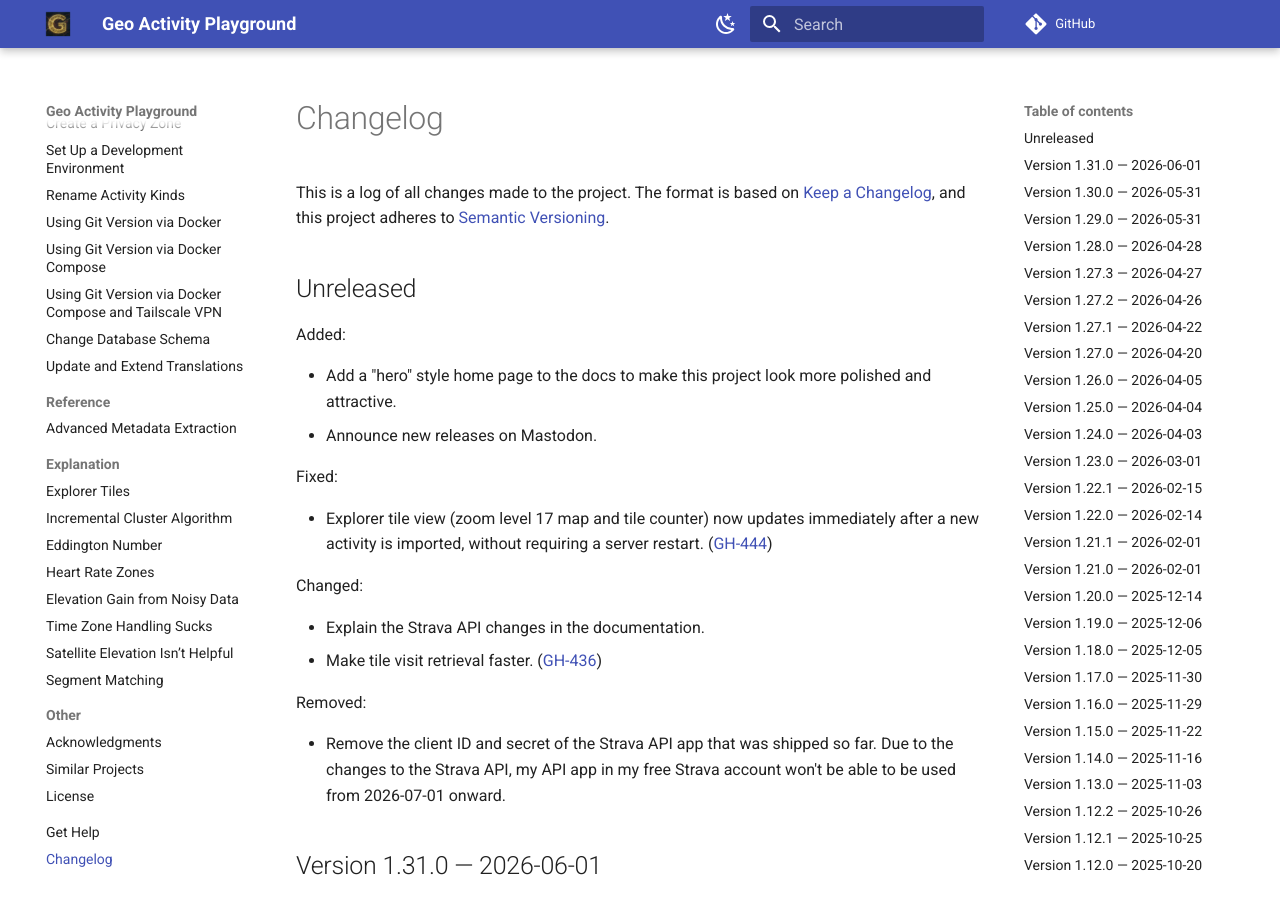
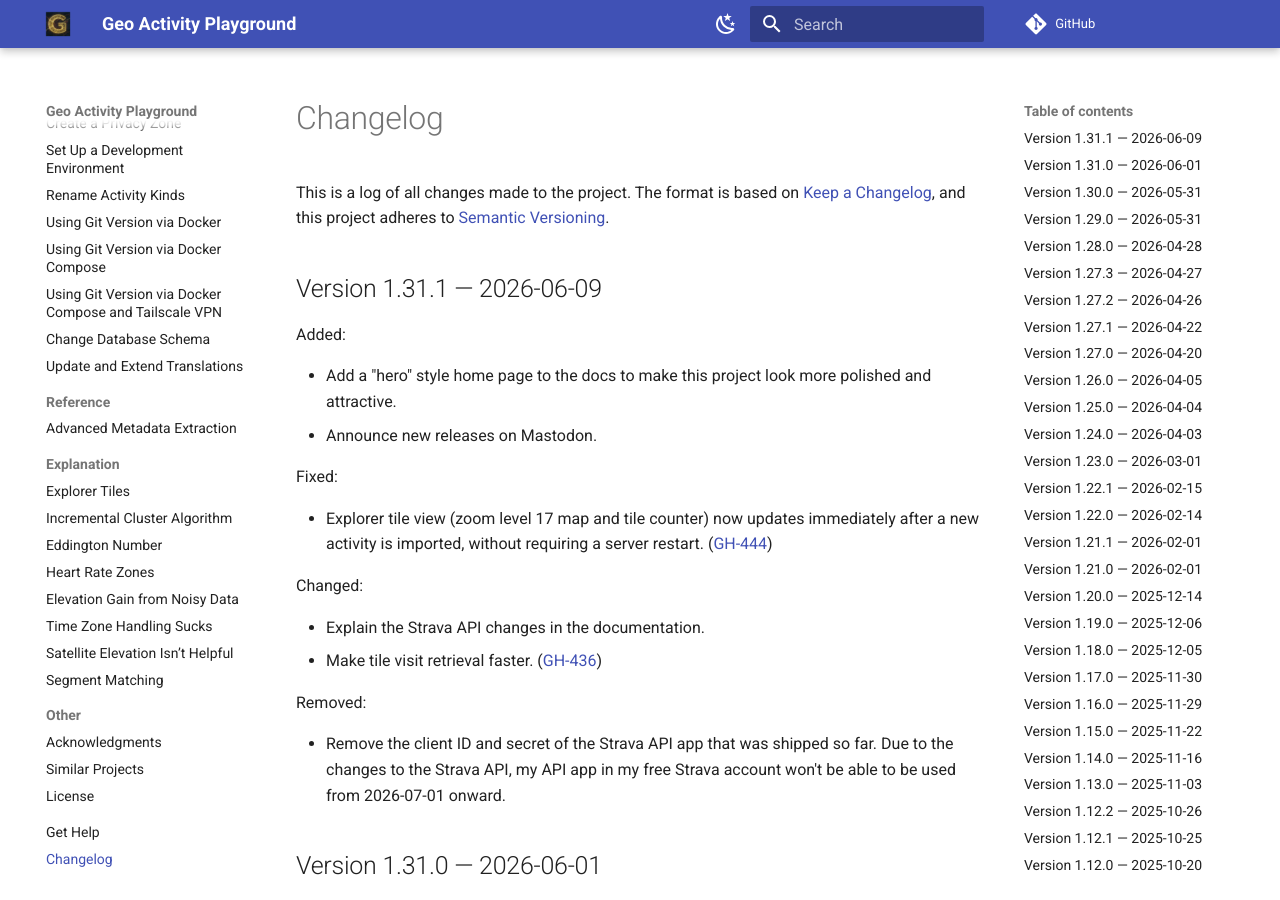
Before and after one commit to martin-ueding/geo-activity-playground, an MkDocs documentation site: the page built from docs/changelog.md, in a window 1280 px wide and 900 px high. Built offline with MkDocs 1.6.1 and Material for MkDocs 9.7.7, drawn with Linux system fonts in a browser that asks for light colours; comment, search, counter and statistics services are not loaded.

Commit message:
chore: bump version to 1.31.1

```diff
--- a/docs/changelog.md
+++ b/docs/changelog.md
@@ -15,7 +15,7 @@ Types of changes
 
 <!-- next version below this line -->
 
-## Unreleased
+## Version 1.31.1 — 2026-06-09
 
 Added:
 
--- a/pyproject.toml
+++ b/pyproject.toml
@@ -1,6 +1,6 @@
 [project]
 name = "geo-activity-playground"
-version = "1.31.0"
+version = "1.31.1"
 description = "Analysis of geo data activities like rides, runs or hikes."
 authors = [{ name = "Martin Ueding", email = "mu@martin-ueding.de" }]
 license = { text = "MIT" }
```
Also changed, not shown: 1 other file.
